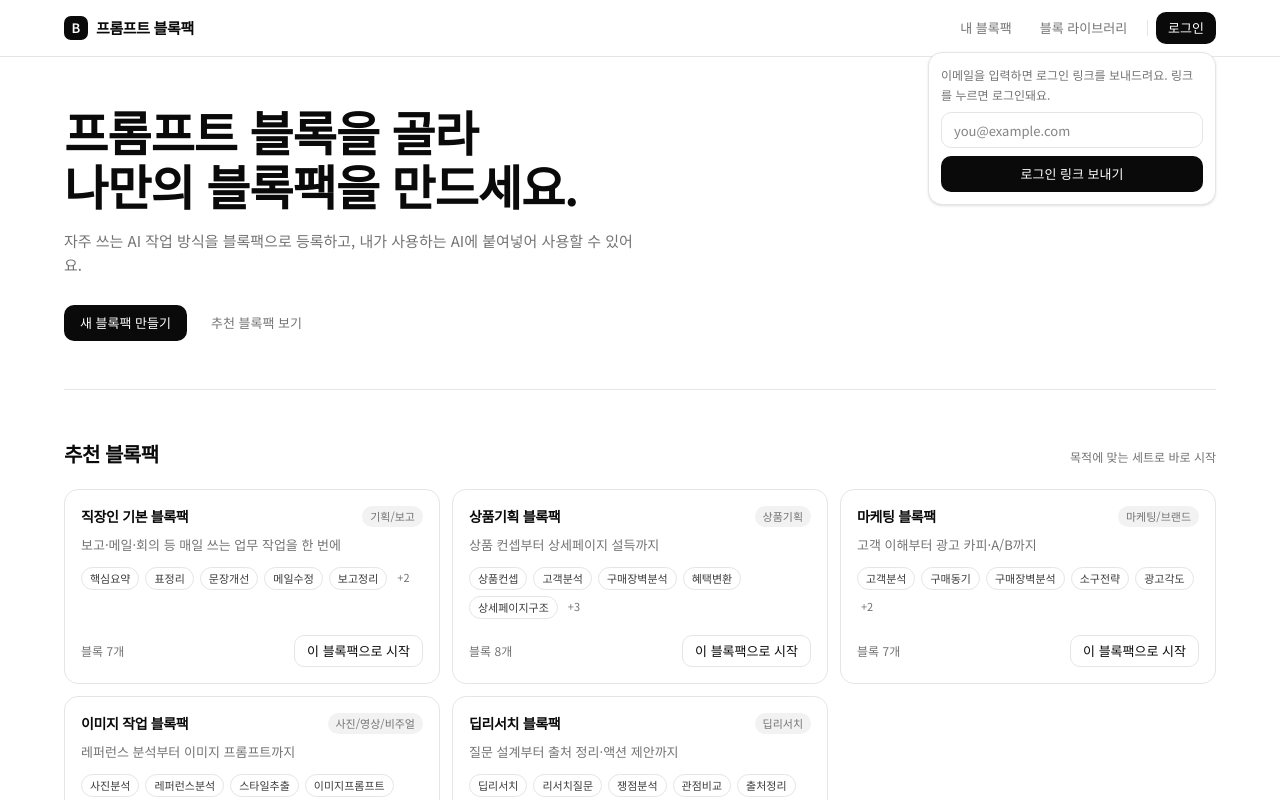
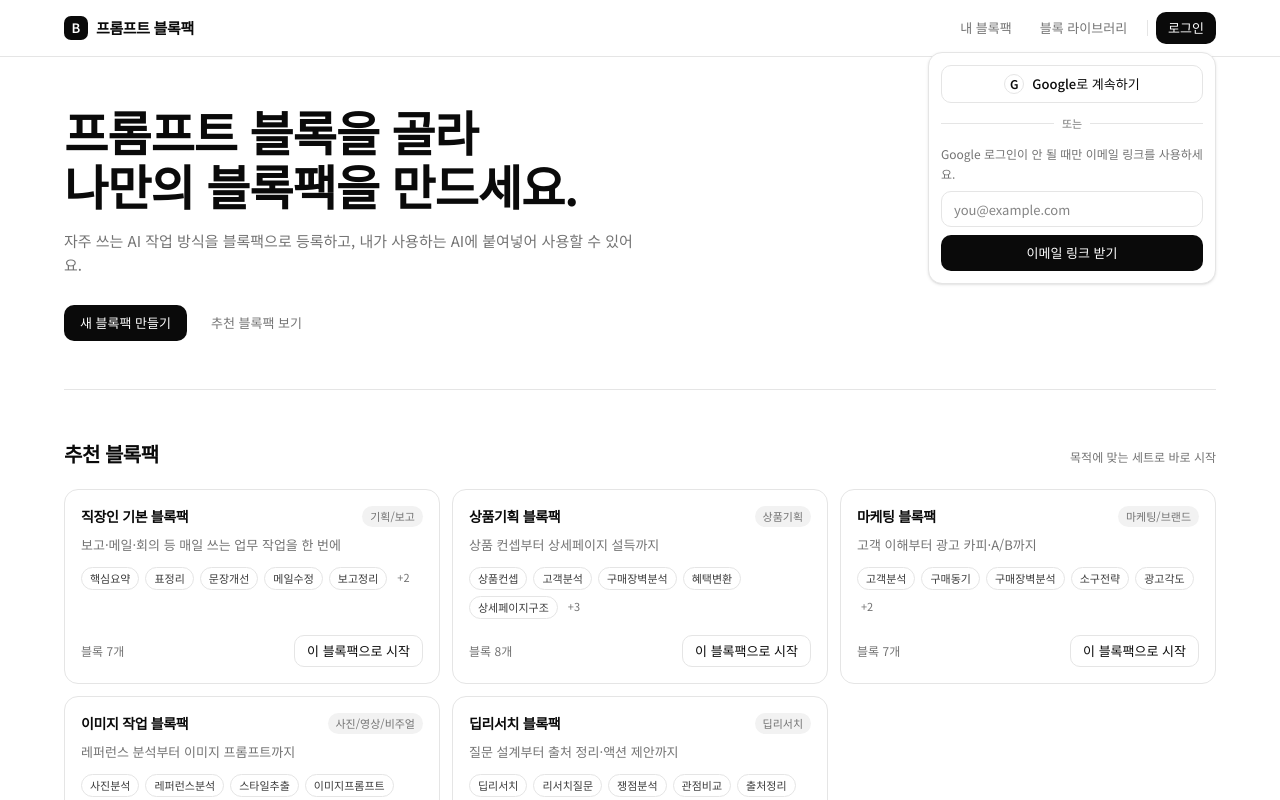
Before and after one commit to leejoyon98-beep/prompt-blocks, a Next.js app: page / in a window 1280 px wide. Both pictures are taken after a click on the button "로그인". Shown: the top 800 px of the page. Built offline with nearby package versions, Linux system fonts and the light colour scheme; no server answers.

Commit message:
Update AuthButton.tsx

```diff
--- a/src/components/auth/AuthButton.tsx
+++ b/src/components/auth/AuthButton.tsx
@@ -11,6 +11,7 @@ export function AuthButton() {
   const [open, setOpen] = useState(false);
   const [input, setInput] = useState("");
   const [sending, setSending] = useState(false);
+  const [oauthLoading, setOauthLoading] = useState(false);
   const ref = useRef<HTMLDivElement>(null);
 
   useEffect(() => {
@@ -33,6 +34,19 @@ export function AuthButton() {
 
   if (!supabase) return null;
 
+  async function signInWithGoogle() {
+    if (!supabase) return;
+    setOauthLoading(true);
+    const { error } = await supabase.auth.signInWithOAuth({
+      provider: "google",
+      options: {
+        redirectTo: window.location.origin,
+      },
+    });
+    setOauthLoading(false);
+    if (error) show("Google 로그인 시작에 실패했어요: " + error.message);
+  }
+
   async function sendLink(e: React.FormEvent) {
     e.preventDefault();
     if (!input.trim() || !supabase) return;
@@ -43,12 +57,12 @@ export function AuthButton() {
     });
     setSending(false);
     if (error) {
-      show("로그인 링크 전송 실패: " + error.message);
+      show("로그인 링크 전송에 실패했어요: " + error.message);
       return;
     }
     setOpen(false);
     setInput("");
-    show("로그인 링크를 이메일로 보냈어요. 메일함을 확인하세요.");
+    show("로그인 링크를 이메일로 보냈어요. 메일함을 확인해주세요.");
   }
 
   if (email) {
@@ -74,12 +88,28 @@ export function AuthButton() {
         로그인
       </button>
       {open && (
-        <form
-          onSubmit={sendLink}
-          className="absolute right-0 top-full z-40 mt-2 w-72 rounded-[var(--radius-card)] border border-border bg-background p-3 shadow-sm"
+        <div className="absolute right-0 top-full z-40 mt-2 w-72 rounded-[var(--radius-card)] border border-border bg-background p-3 shadow-sm">
+          <button
+            type="button"
+            onClick={signInWithGoogle}
+            disabled={oauthLoading}
+            className="flex w-full items-center justify-center gap-2 rounded-[var(--radius-btn)] border border-border bg-background py-2 text-[13px] font-medium text-foreground transition-colors hover:border-border-strong hover:bg-subtle disabled:opacity-40"
           >
+            <span className="flex h-5 w-5 items-center justify-center rounded-full border border-border text-[12px] font-semibold">
+              G
+            </span>
+            {oauthLoading ? "Google로 이동 중..." : "Google로 계속하기"}
+          </button>
+
+          <div className="my-3 flex items-center gap-2">
+            <span className="h-px flex-1 bg-border" />
+            <span className="text-[11px] text-muted">또는</span>
+            <span className="h-px flex-1 bg-border" />
+          </div>
+
+          <form onSubmit={sendLink}>
             <p className="mb-2 text-[12px] leading-relaxed text-muted">
-            이메일을 입력하면 로그인 링크를 보내드려요. 링크를 누르면 로그인돼요.
+              Google 로그인이 안 될 때만 이메일 링크를 사용하세요.
             </p>
             <input
               type="email"
@@ -94,9 +124,10 @@ export function AuthButton() {
               disabled={sending}
               className="mt-2 w-full rounded-[var(--radius-btn)] bg-ink py-2 text-[13px] font-medium text-white hover:bg-ink/90 disabled:opacity-40"
             >
-            {sending ? "보내는 중…" : "로그인 링크 보내기"}
+              {sending ? "보내는 중..." : "이메일 링크 받기"}
             </button>
           </form>
+        </div>
       )}
     </div>
   );
```
Lines whose indentation alone changed are shown as unchanged.
